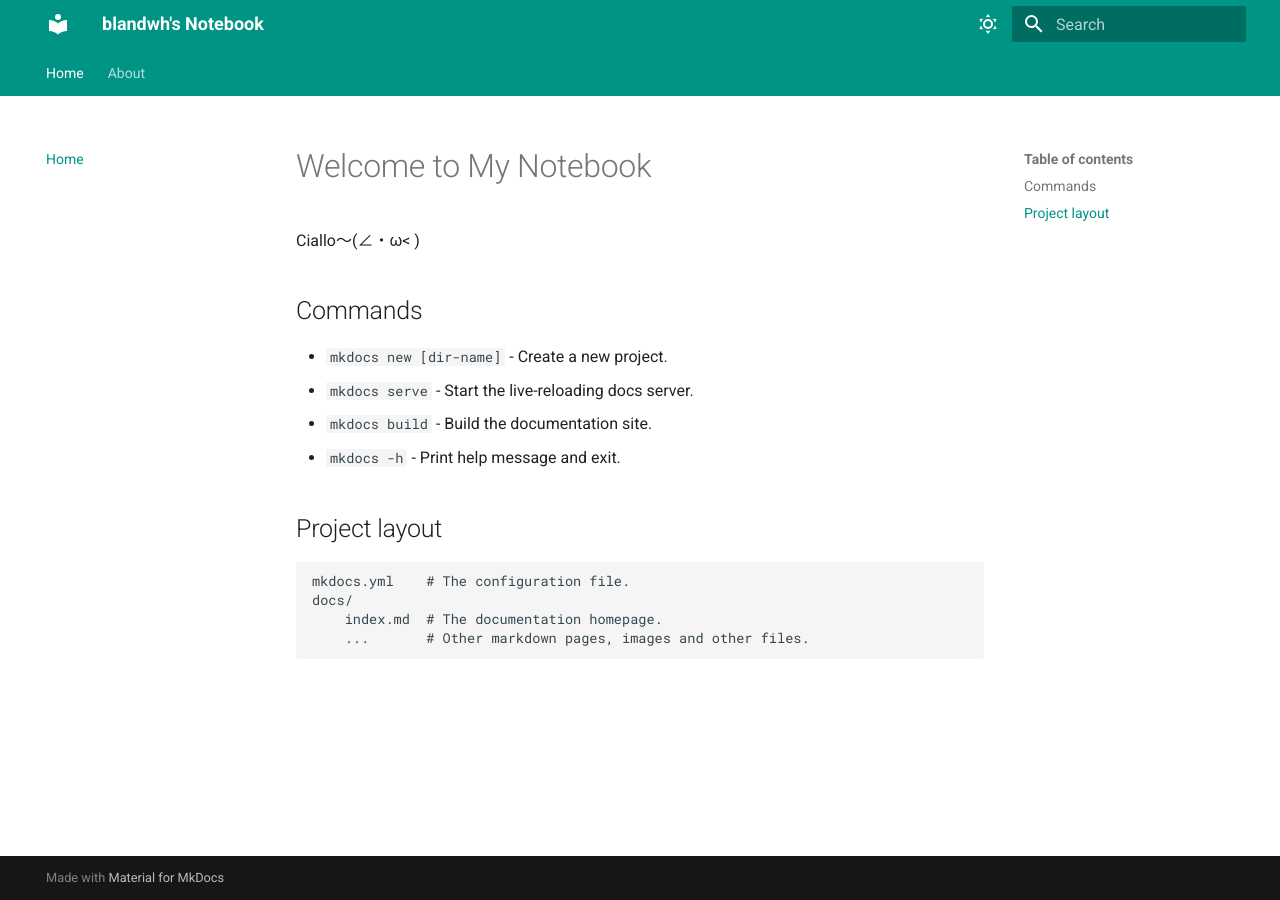
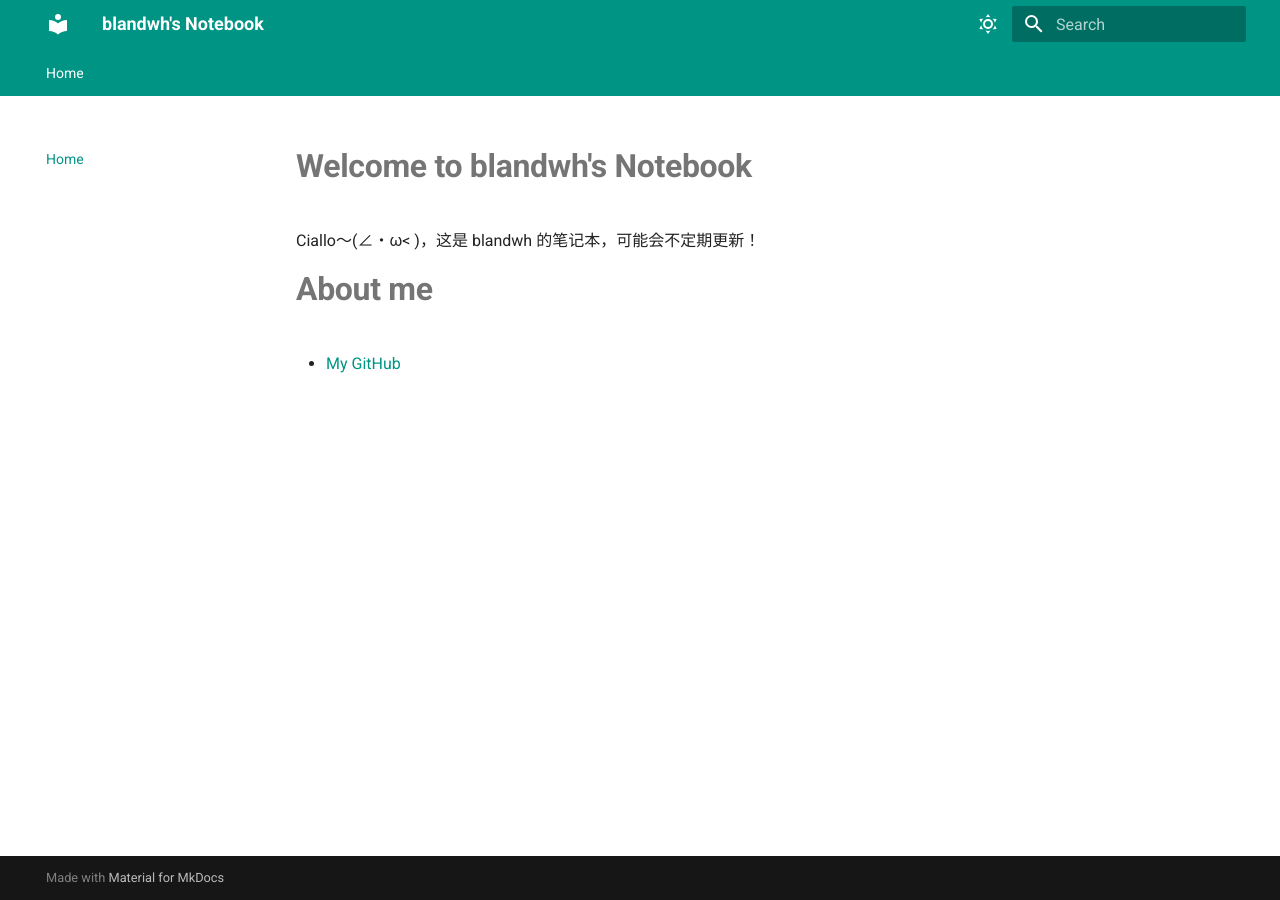
Before and after one commit to blandwh/my_note, an MkDocs documentation site: the page built from docs/index.md, in a window 1280 px wide. Built offline with MkDocs 1.6.1 and Material for MkDocs 9.7.7, drawn with Linux system fonts in a browser that asks for light colours.

Commit message:
docs: 更新首页欢迎语

```diff
--- a/docs/index.md
+++ b/docs/index.md
@@ -1,17 +1,7 @@
-# Welcome to My Notebook
+# **Welcome to blandwh's Notebook**
 
-Ciallo～(∠・ω< )
+Ciallo～(∠・ω< )，这是 blandwh 的笔记本，可能会不定期更新！
 
-## Commands
+# **About me**
 
-* `mkdocs new [dir-name]` - Create a new project.
-* `mkdocs serve` - Start the live-reloading docs server.
-* `mkdocs build` - Build the documentation site.
-* `mkdocs -h` - Print help message and exit.
-
-## Project layout
-
-    mkdocs.yml    # The configuration file.
-    docs/
-        index.md  # The documentation homepage.
-        ...       # Other markdown pages, images and other files.
+- [My GitHub](https://github.com/blandwh)
--- a/mkdocs.yml
+++ b/mkdocs.yml
@@ -3,7 +3,8 @@ site_url: https://blandwh.github.io/my_notemkdocs gh-deploy/
 
 nav:
   - Home: index.md
-  - About: about.md
+  #- About: about.md
+
 
 theme:
   name: material
```
Also changed, not shown: site/index.html, site/search/search_index.json.
